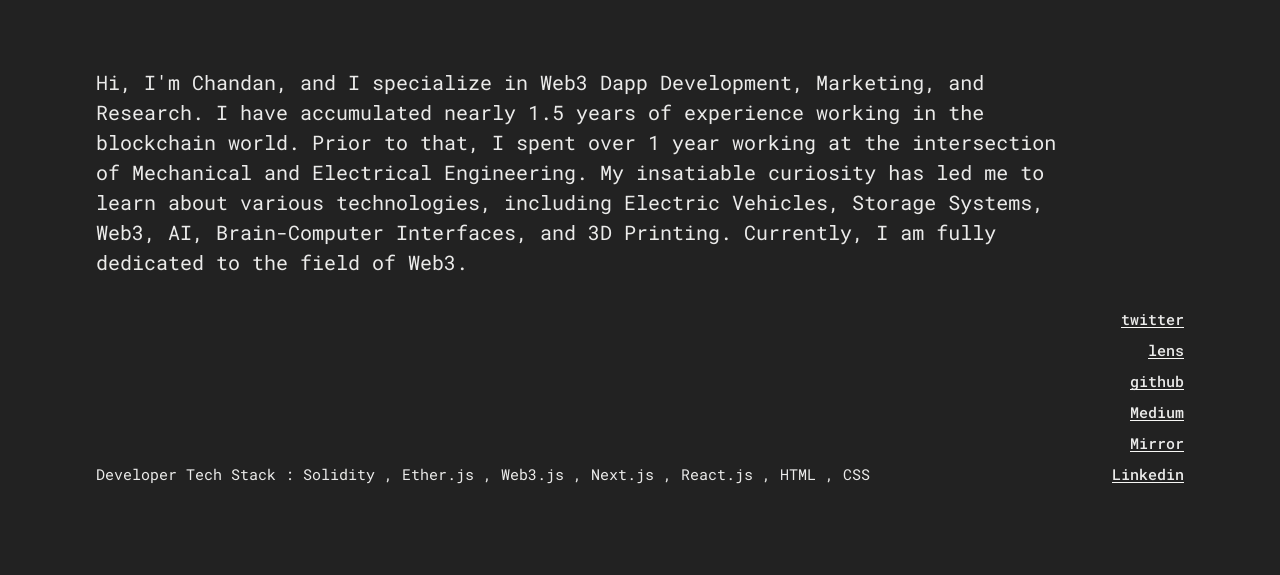
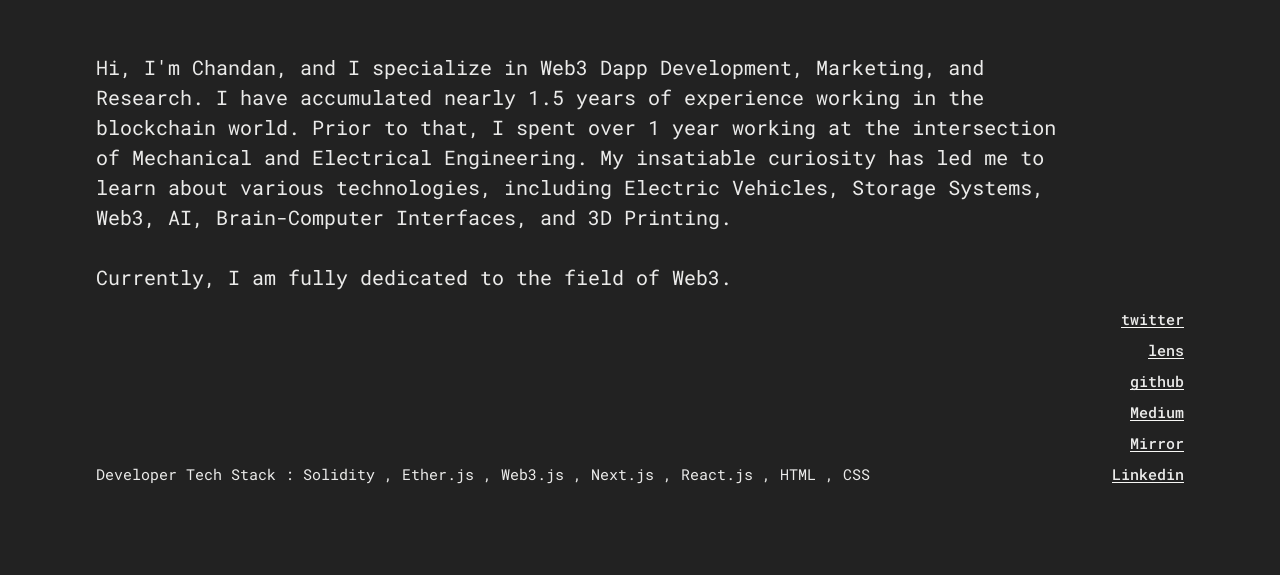
Before and after one commit to chandn0/websitev1, a plain HTML site: page index.html in a window 1280 px wide. Shown: the part 225-800 px from the top of the page. Drawn offline with Linux system fonts and the light colour scheme.

Commit message:
Update index.html

```diff
--- a/index.html
+++ b/index.html
@@ -318,7 +318,7 @@ a:hover, a:focus {
 			class="avatar"
 			src="https://mirror-media.imgix.net/publication-images/p7xHaLfkN19YgOmQMM5Qe.png" />
 		</div>
-		<p class="bio">Hi, I'm Chandan, and I specialize in Web3 Dapp Development, Marketing, and Research. I have accumulated nearly 1.5 years of experience working in the blockchain world. Prior to that, I spent over 1 year working at the intersection of Mechanical and Electrical Engineering. My insatiable curiosity has led me to learn about various technologies, including Electric Vehicles, Storage Systems, Web3, AI, Brain-Computer Interfaces, and 3D Printing. Currently, I am fully dedicated to the field of Web3.
+		<p class="bio">Hi, I'm Chandan, and I specialize in Web3 Dapp Development, Marketing, and Research. I have accumulated nearly 1.5 years of experience working in the blockchain world. Prior to that, I spent over 1 year working at the intersection of Mechanical and Electrical Engineering. My insatiable curiosity has led me to learn about various technologies, including Electric Vehicles, Storage Systems, Web3, AI, Brain-Computer Interfaces, and 3D Printing.<br/><br> Currently, I am fully dedicated to the field of Web3.
 			</p>
 			 <p class="techstack">
 		    Developer Tech Stack : Solidity , Ether.js , Web3.js , Next.js , React.js , HTML , CSS </p>
```
